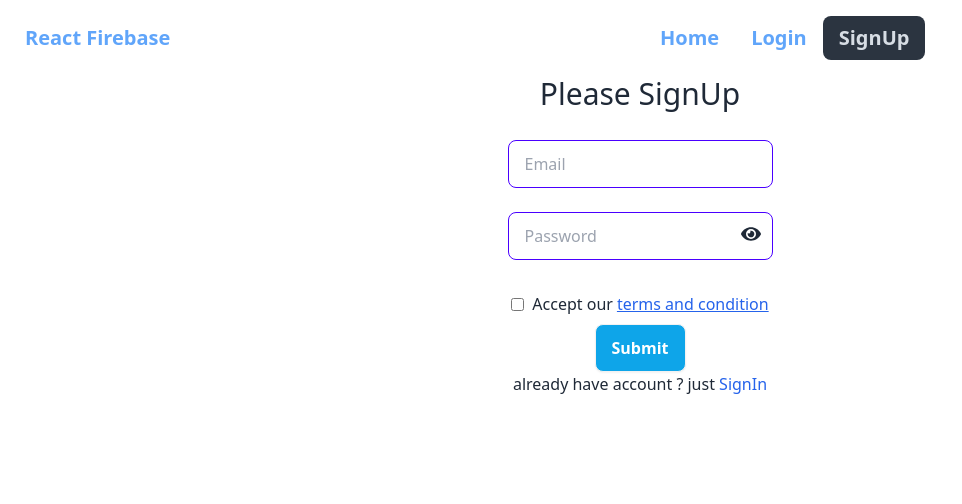
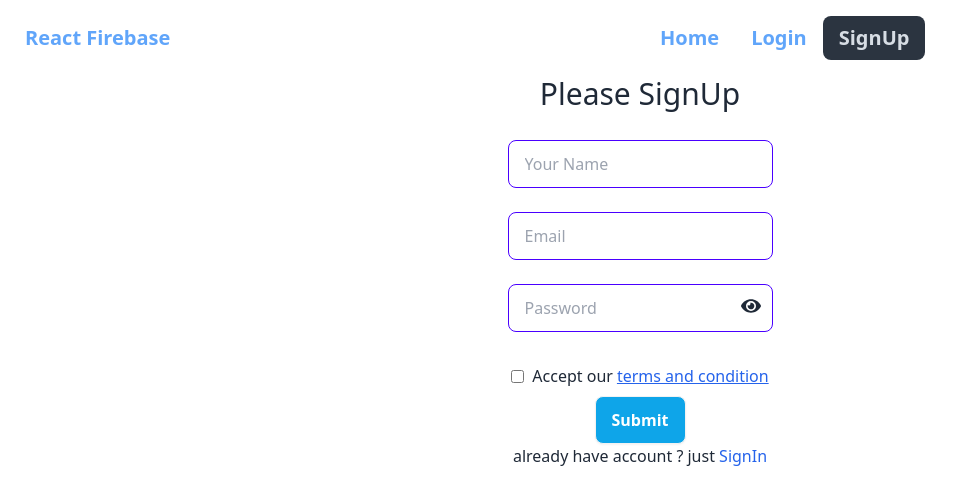
Before and after one commit to Sakhawat71/user-email-password-auth, a React (Vite) app: page /signup in a window 1280 px wide. Shown: the top 504 px of the page, without its empty margins (0-962 px from the left). Built offline with nearby package versions, Linux system fonts and the light colour scheme.

Commit message:
update profile name

```diff
--- a/src/components/SignIn/SignIn.jsx
+++ b/src/components/SignIn/SignIn.jsx
@@ -27,7 +27,12 @@ const SignIn = () => {
             .then(result => {
                 const user = result.user;
                 console.log(user)
-                setSuccess('Login Successful ')
+                if(result.user.emailVerified){
+                    setSuccess('Login Successful')
+                }
+                else{
+                    alert('Please verify your email')
+                }
             })
             .catch(error => {
                 const errorCode = error.code;
@@ -52,6 +57,8 @@ const SignIn = () => {
         else if(!/^[a-zA-Z0-9._-]+@[a-zA-Z0-9.-]+\.[a-zA-Z]{2,4}$/.test(email)){
             setShowError("It should look like something@example.com")
         }
+
+
         sendPasswordResetEmail(auth,email)
         .then(() =>{
             alert('check your email')
--- a/src/components/SignUp/SignUp.jsx
+++ b/src/components/SignUp/SignUp.jsx
@@ -1,4 +1,4 @@
-import { createUserWithEmailAndPassword } from "firebase/auth";
+import { createUserWithEmailAndPassword, sendEmailVerification, updateProfile } from "firebase/auth";
 import auth from "../../firebase/firebase.config";
 import { useState } from "react";
 import { FaEye, FaEyeSlash } from 'react-icons/fa';
@@ -13,10 +13,11 @@ const SignUp = () => {
 
     const handelOnSubmit = e => {
         e.preventDefault()
+        const name = e.target.user_name.value;
         const email = e.target.user_email.value;
         const password = e.target.user_password.value;
         const termsAccept = e.target.terms.checked;
-        console.log(email,password,termsAccept)
+        console.log(email, password, termsAccept)
 
         setSignUpError('');
         setSuccess('');
@@ -28,8 +29,12 @@ const SignUp = () => {
             setSignUpError("At least one uppercase letter is required")
             return;
         }
-        else if(!termsAccept){
+        else if (!termsAccept) {
             setSignUpError("Please, Accept transaction condition");
+            return;
+        }
+        else if (!/^[a-zA-Z-' ]{3,}$/.test(name)) {
+            setSignUpError("Name should be at least 3 characters.");
             return;
         }
 
@@ -37,6 +42,21 @@ const SignUp = () => {
             .then(result => {
                 console.log(result.user)
                 setSuccess('Successfully registered')
+
+
+                updateProfile(result.user, {
+                    displayName: name,
+                })
+                    .then()
+                    .catch()
+
+
+                sendEmailVerification(result.user)
+                    .then(() => {
+                        alert('Email verification sent!')
+                    })
+
+
             })
             .catch(error => {
                 const errorCode = error.code;
@@ -52,6 +72,15 @@ const SignUp = () => {
             <h2 className="text-3xl">Please SignUp</h2>
 
             <form onSubmit={handelOnSubmit} className=" py-5 my-2 flex flex-col justify-center items-center">
+                <input
+                    type="taxt"
+                    name="user_name"
+                    id=""
+                    placeholder="Your Name"
+                    className=" input input-bordered input-primary "
+                    required
+                />
+                <br />
                 <input
                     type="email"
                     name="user_email"
@@ -80,15 +109,15 @@ const SignUp = () => {
 
                 <br />
 
-                <div onClick={()=> setIsChecked(!isChecked)} className=" my-2 flex items-center ">
+                <div onClick={() => setIsChecked(!isChecked)} className=" my-2 flex items-center ">
                     <input
                         type="checkbox"
                         name="terms"
                         id="terms"
                         className="mr-2 cursor-pointer" />
                     <label
-                    htmlFor="terms"
-                    className="cursor-pointer">Accept our
+                        htmlFor="terms"
+                        className="cursor-pointer">Accept our
                         <a className="text-blue-600 underline ml-1">terms and condition</a>
                     </label>
                 </div>
```
